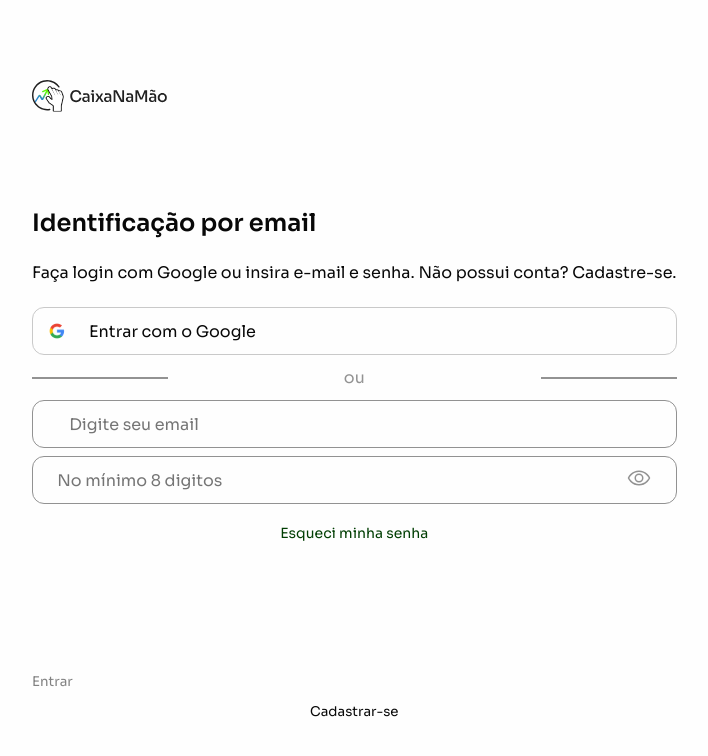
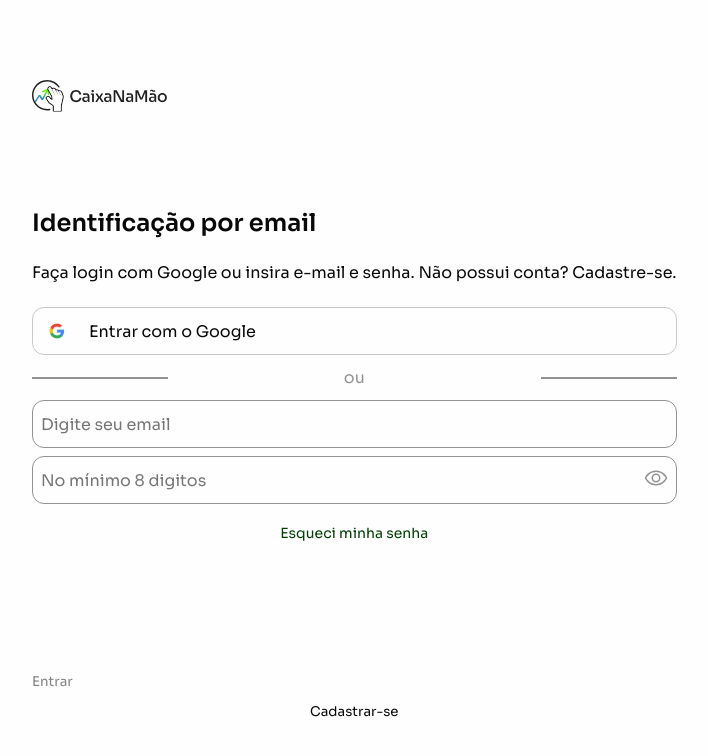
Before and after one commit to jaqueuchoab/caixanamao, a React (Vite) app: page /login in a window 1280 px wide. Shown: the top 756 px of the page, without its empty margins (0-708 px from the left). Built offline with nearby package versions, Linux system fonts and the light colour scheme.

Commit message:
fix: LoginEmail input email

```diff
--- a/src/views/components/input/Input.tsx
+++ b/src/views/components/input/Input.tsx
@@ -28,7 +28,7 @@ const Input = ({
   const [visible, setVisible] = React.useState(true);
 
   function errorConfig(error: string, mode: string) {
-    return <span style={{ color: `var(--error-${mode})` }}>{error}</span>;
+    return <span style={{ color: `var(--error-${mode})`, marginBottom: '8px'}}>{error}</span>;
   }
 
   function visiblePassword(visible: boolean) {
--- a/src/views/components/input/styles/Input.module.css
+++ b/src/views/components/input/styles/Input.module.css
@@ -12,7 +12,7 @@
 
 .input {
   height: 100%;
-  width: 91%;
+  width: 100%;
   font-size: var(--size-sm);
 }
 
```
